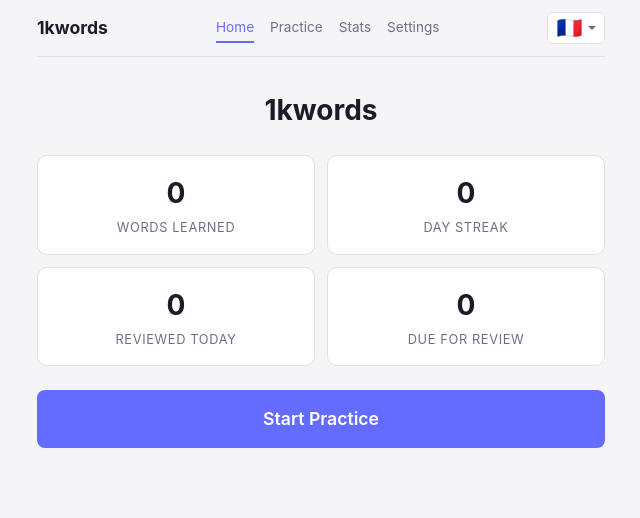
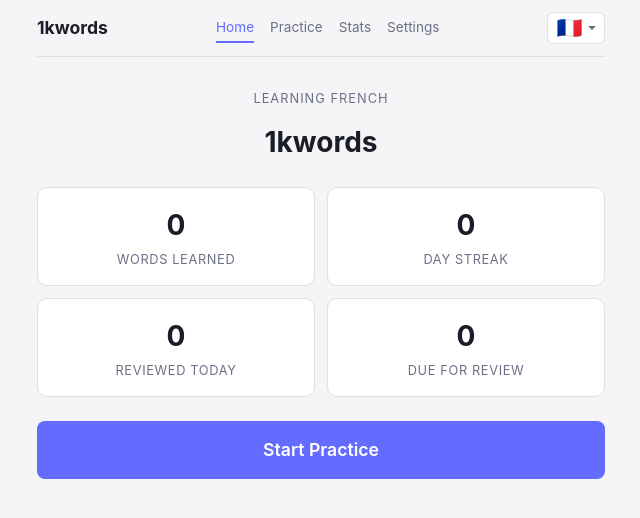
Before and after one commit to ColdIV/1kwords, a Vue app: page / in a window 1280 px wide. Shown: the top 518 px of the page, without its empty margins (319-959 px from the left). Built offline with nearby package versions, Linux system fonts and the light colour scheme.

Commit message:
add learning language text

```diff
--- a/src/App.vue
+++ b/src/App.vue
@@ -1,6 +1,7 @@
 <template>
   <AppHeader />
   <main>
+    <div v-if="currentLangLabel" class="current-language-banner">{{ currentLangLabel }}</div>
     <router-view :key="viewKey" />
   </main>
 </template>
@@ -10,9 +11,15 @@ import { computed } from 'vue'
 import { useRoute } from 'vue-router'
 import { useSettings } from './composables/useSettings.js'
 import AppHeader from './components/AppHeader.vue'
+import { languages } from './data/languages.js'
 
 const route = useRoute()
 const { settings } = useSettings()
 
 const viewKey = computed(() => `${route.fullPath}-${settings.sourceLang}`)
+
+const currentLangLabel = computed(() => {
+  const lang = languages[settings.sourceLang]
+  return lang ? `Learning ${lang.name}` : ''
+})
 </script>
--- a/src/style.css
+++ b/src/style.css
@@ -76,6 +76,15 @@ h2 {
 
 main {
   padding-top: 1rem;
+}
+
+.current-language-banner {
+  font-size: 0.8rem;
+  color: var(--color-text-muted);
+  text-transform: uppercase;
+  letter-spacing: 0.08em;
+  margin: 0 0 0.75rem;
+  text-align: center;
 }
 
 /* ===== App Header ===== */
```
Also changed, not shown: 22 other files (tests, documents, lock files or other folders).
